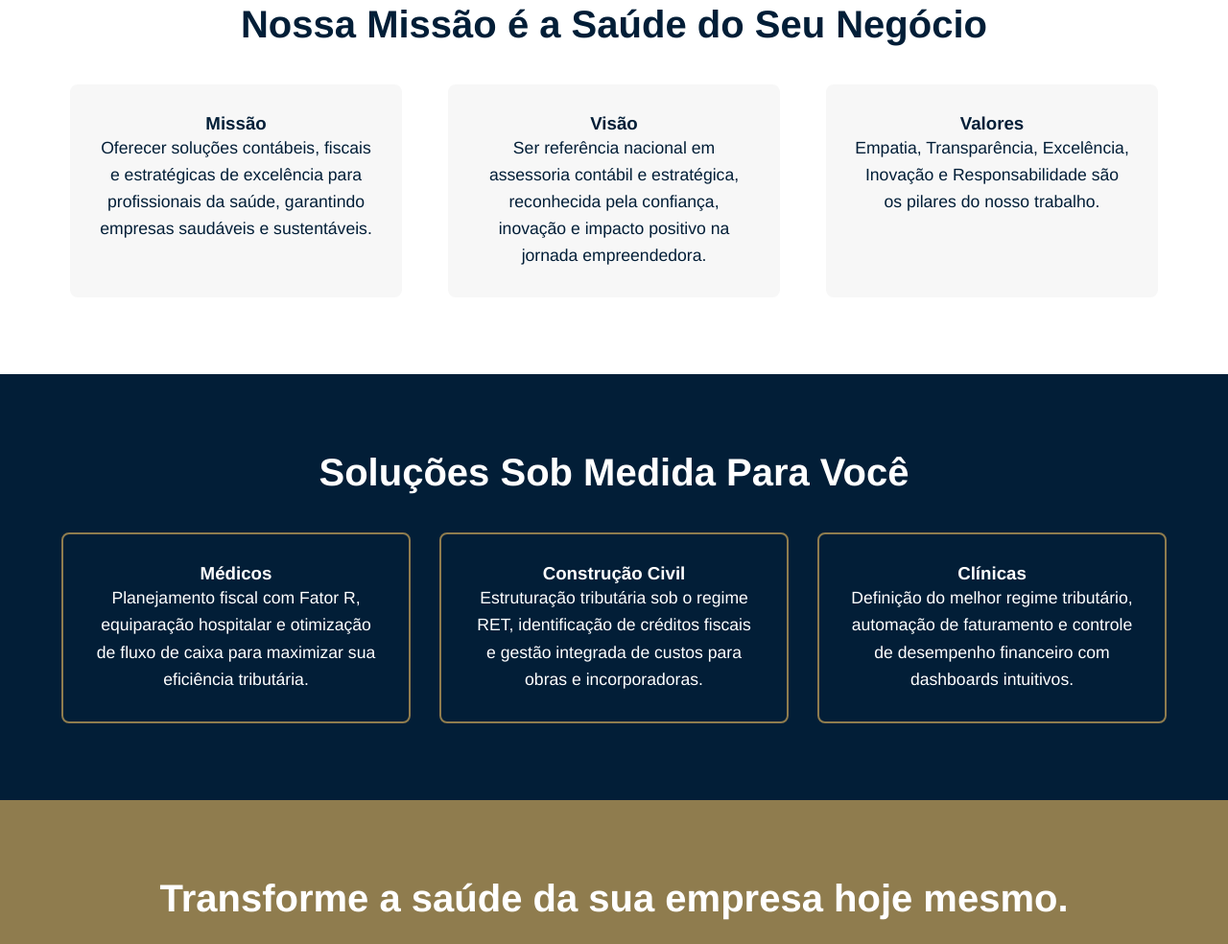
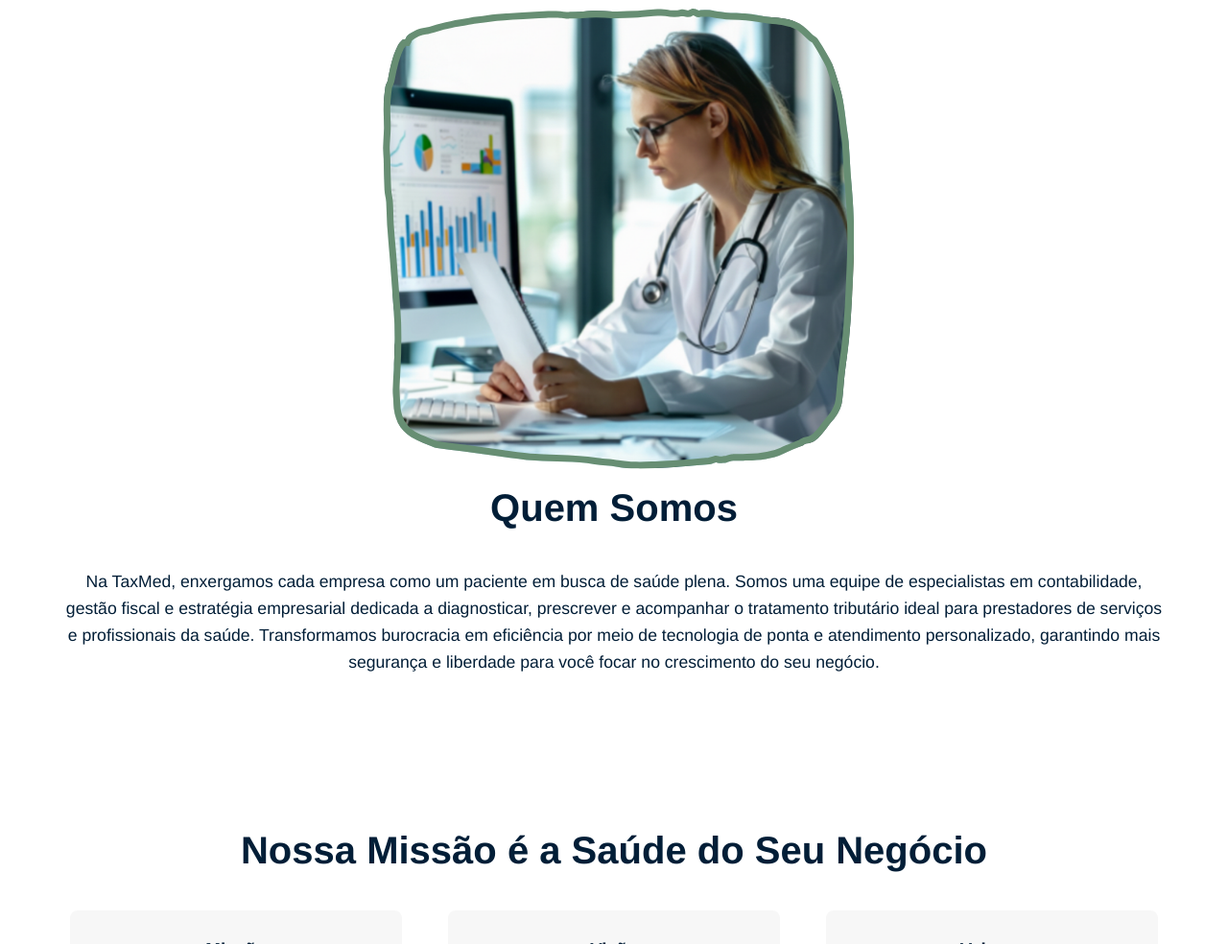
Before and after one commit to KarineDuarte15/ProjetoSiteTexMed, a plain HTML site: page index.html in a window 1280 px wide. Shown: the part 942-1926 px from the top of the page at 96% size. Drawn offline with Linux system fonts and the light colour scheme.

Commit message:
Adicionar seção "Quem Somos" com descrição da equipe e imagem

```diff
--- a/index.html
+++ b/index.html
@@ -34,6 +34,22 @@
                 </div>
                 <div class="hero-image-content">
                     <img src="assets/hero-image.gif" alt="Profissional da saúde revisando documentos fiscais" class="hero-gif">
+                </div>
+            </div>
+        </section>
+
+
+
+        <section id="quem-somos">
+            <div class="quem-somos-container">
+                <div class="quem-somos-image">
+                    <img src="assets/Pag2.png" alt="Especialista da TaxMed analisando gráficos">
+                </div>
+                <div class="quem-somos-text">
+                    <h2>Quem Somos</h2>
+                    <p>
+                        Na TaxMed, enxergamos cada empresa como um paciente em busca de saúde plena. Somos uma equipe de especialistas em contabilidade, gestão fiscal e estratégia empresarial dedicada a diagnosticar, prescrever e acompanhar o tratamento tributário ideal para prestadores de serviços e profissionais da saúde. Transformamos burocracia em eficiência por meio de tecnologia de ponta e atendimento personalizado, garantindo mais segurança e liberdade para você focar no crescimento do seu negócio.
+                    </p>
                 </div>
             </div>
         </section>
```
